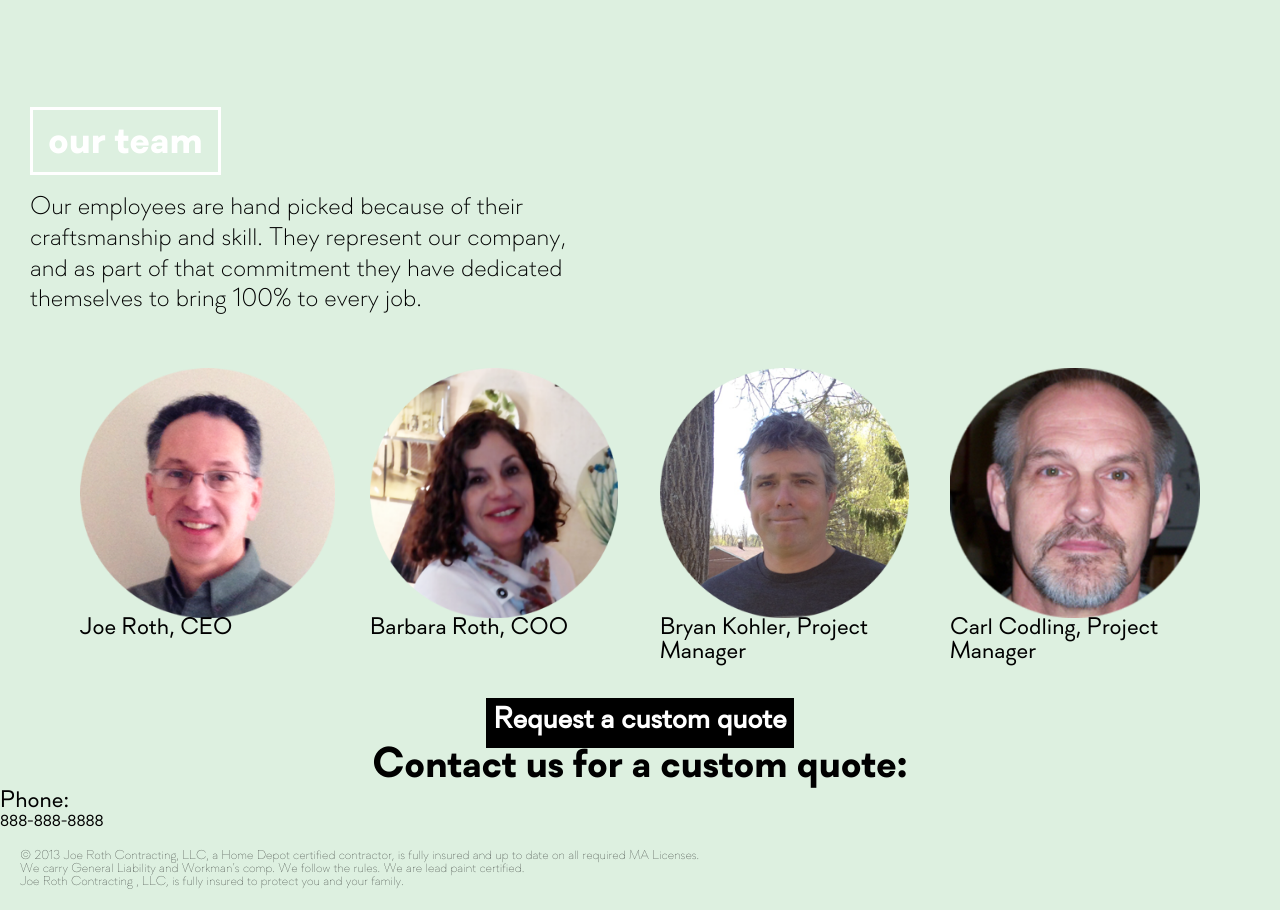
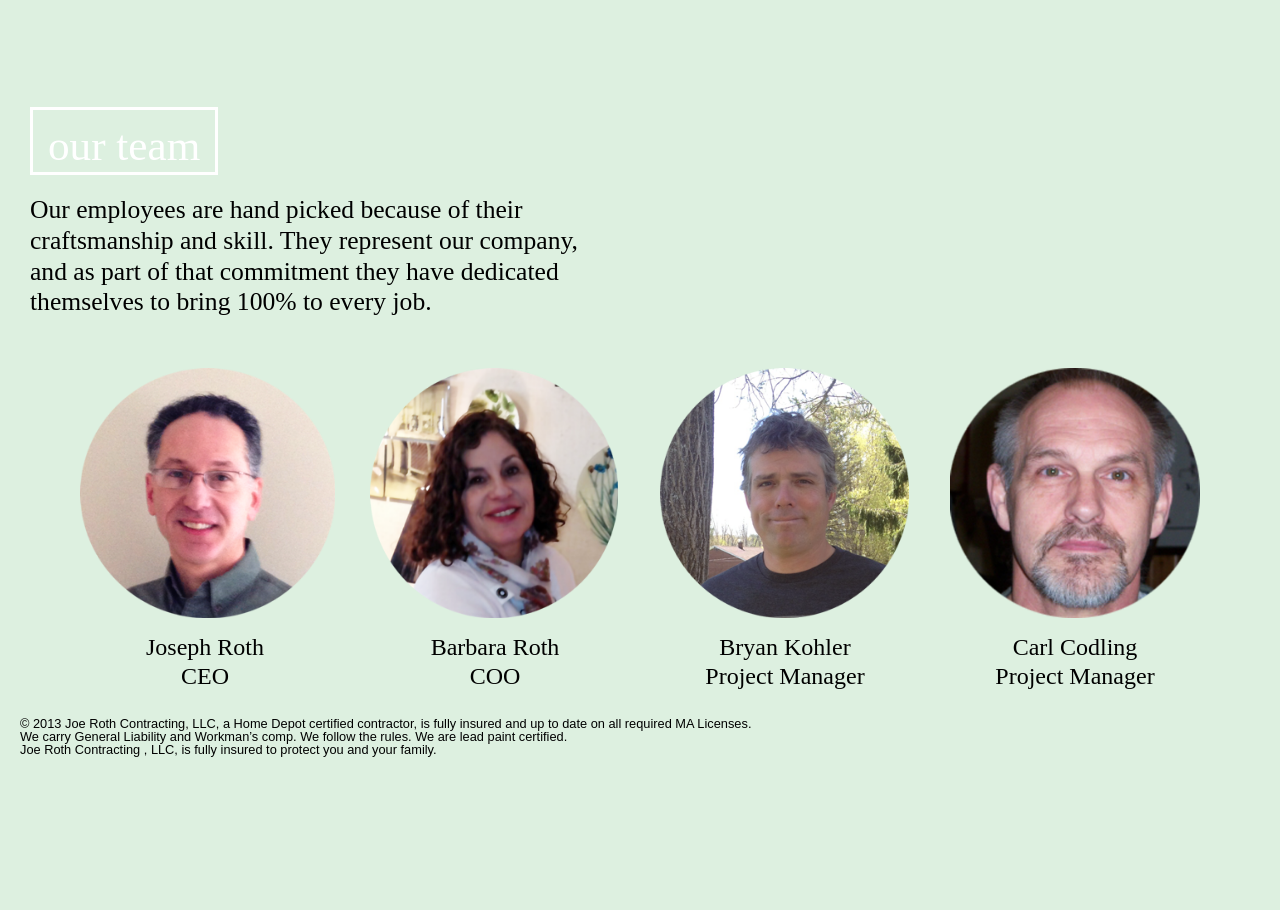
Before and after one commit to jamielynnroth/jrcontracting, a plain HTML site: page index.html in a window 1280 px wide. Shown: the part 1569-2479 px from the top of the page. After the commit the page ends 2346 px from the top, so only its background shows below. Drawn offline with Linux system fonts and the light colour scheme; a web font is replaced by a local one.

Commit message:
font weight tweaks and team page layout

```diff
--- a/index.html
+++ b/index.html
@@ -103,10 +103,11 @@
 			<div id="team_content">
 				<div id="joe" class='employee'>
 				<img src="assets/joe.png">
-				<h2>Joe Roth, CEO </h2>
-				<h3>
+				<h2>Joseph Roth </h2>
+				<h2 class="role">CEO </h2>
 
-	<!-- 			</p>Joe is a craftsman with over 30 years in the field.  His hands-on experience encompasses everything from designing and building custom furniture, installing cabinetry and trim, and custom tile work, to renovating entire houses. This experience combined with his solid foundation for craftsmanship and eye for detail allows Joe to consider the full scope of remodeling projects from start to finish.</p>
+
+	<!-- 			<h3></p>Joe is a craftsman with over 30 years in the field.  His hands-on experience encompasses everything from designing and building custom furniture, installing cabinetry and trim, and custom tile work, to renovating entire houses. This experience combined with his solid foundation for craftsmanship and eye for detail allows Joe to consider the full scope of remodeling projects from start to finish.</p>
 
 				<p>Joe’s management and sales experience is also extensive; from managing the manufacturing, delivery and installation of custom store fixtures and cabinetry, to custom bathrooms and kitchens, he has worked with thousands of clients to create their dreams. Joe holds a BFA in woodworking and furniture design from the University of the Arts in Philadelphia. </p>
 
@@ -121,20 +122,23 @@
 				<div id="fullTeam" class="hidden"> -->
 					<div id="barbara" class='employee'>
 				<img src="assets/barbara.png">
-				<h2> Barbara Roth, COO </h2>
+				<h2> Barbara Roth</h2>
+				<h2 class="role"> COO </h2>
 			<!-- 	<h3><p>Barbara also has a BFA from Philadelphia College of Art, which is where
 				she and Joe first met. They have shared a collaboration of over 30 years in marriage and working together. Barbara's expertise is in office management and strong organizational proficiency. She has extensive experience in customer service with excellent communication skills.
 				</p><h3>
  <--></div>
  				<div id="bryan" class='employee'>
 				<img src="assets/bryan.png">
-				<h2>Bryan Kohler, Project Manager</h2>
+				<h2>Bryan Kohler</h2>
+				<h2 class="role"> Project Manager</h2>
 		<!-- 		<h3><p>Bryan has been a loyal employee with Joe Roth Contracting for over 10
 				years. He started as a carpenter and has worked his way through the ranks to become a project manager. Bryan's hands on experience makes him knowledgeable in all aspects of running the job, from materials purchasing to the final install. Bryan is well respected by our customers who find him personable as well as a great communicator. We are thrilled to have Bryan as a member of the JRC team, and to over see all the Home Depot contracted jobs.</p></h3> -->
 				</div>
 				<div id="carl" class='employee'>
 				<img src="assets/carl.png">
-				<h2> Carl Codling, Project Manager</h2>
+				<h2> Carl Codling</h2>
+				<h2 class="role">Project Manager</h2>
 				<!-- <h3><p>Carl comes to us with over 33 years experience in the field. We call
 				him the MacGyver of JRC. Carl is the project manager for all JRC jobs and has extensive experience in all phases of remodeling. His goal is to get the job done with high quality craftsmanship while respecting clients and their property.</p></h3> -->
 			</div>
@@ -144,16 +148,16 @@
 		</div><!-- #team -->
 
 <div id="contact" class="">
-	<form>
+<!-- 	<form>
 		<input type="submit" id="formButton" value="Request a custom quote">
-	</form>
+	</form> -->
 </div><!-- #contact -->
 
  			<div id="contact">
-				<h1>Contact us for a custom quote:</h1>
+		<!-- 		<h1>Contact us for a custom quote:</h1>
 
 				<p><h2>Phone:</h2><h3> 888-888-8888</h3></p>
-
+ -->
 				<!-- <form>
 					<fieldset id ="form_col1">
 					<h3>
--- a/style.less
+++ b/style.less
@@ -299,12 +299,21 @@ html {
 
 		img {
 			height: 250px;
+			padding-bottom: 15px;
 		}
 		.employee {
 			width: 250px;
 			height: 300px;
 			float:left;
 			margin-left: 40px;
+
+			h2 {
+
+				text-align: center;
+			}
+			.role {
+				font-family: SoinSansPro-Light;
+			}
 		}
 		#joe.employee {
 				margin-left: 0 !important;
--- a/styles/typography.less
+++ b/styles/typography.less
@@ -27,17 +27,17 @@ body {
 }
 
 
-@font-face {
-    font-family: 'RokkittRegular';
-    src: url('assets/webfonts/Rokkitt-webfont.ttf') format('truetype');
-    // src: url('assets/webfonts/Rokkitt-webfont.eot');
-    // src: url('assets/webfonts/Rokkitt-webfont.eot?#iefix') format('embedded-opentype'),
-    //      url('assets/webfonts/Rokkitt-webfont.woff') format('woff'),
-    //      url('assets/webfonts/Rokkitt-webfont.ttf') format('truetype'),
-    //      url('assets/webfonts/Rokkitt-webfont.svg#RokkittRegular') format('svg');
-    font-weight: normal;
-    font-style: normal;
-}
+// @font-face {
+//     font-family: 'RokkittRegular';
+//     src: url('assets/webfonts/Rokkitt-webfont.ttf') format('truetype');
+//     // src: url('assets/webfonts/Rokkitt-webfont.eot');
+//     // src: url('assets/webfonts/Rokkitt-webfont.eot?#iefix') format('embedded-opentype'),
+//     //      url('assets/webfonts/Rokkitt-webfont.woff') format('woff'),
+//     //      url('assets/webfonts/Rokkitt-webfont.ttf') format('truetype'),
+//     //      url('assets/webfonts/Rokkitt-webfont.svg#RokkittRegular') format('svg');
+//     font-weight: normal;
+//     font-style: normal;
+// }
 
 
 
@@ -49,36 +49,36 @@ body {
 	font-style: normal;
 }
 */
-@font-face {
-	font-family: 'DistProTh';
-	src: url('assets/webfonts/DistProTh.ttf') format('truetype');
-	// src: url('assets/webfonts/DistProTh.eot'),
-	// url('assets/webfonts/DistProTh.woff') format('woff'),
-	// url('assets/webfonts/DistProTh.ttf') format('truetype'),
-	// url('assets/webfonts/DistProTh.svg') format('svg');
-	font-weight: normal;
-	font-style: normal;
-}
+// @font-face {
+// 	font-family: 'DistProTh';
+// 	src: url('assets/webfonts/DistProTh.ttf') format('truetype');
+// 	// src: url('assets/webfonts/DistProTh.eot'),
+// 	// url('assets/webfonts/DistProTh.woff') format('woff'),
+// 	// url('assets/webfonts/DistProTh.ttf') format('truetype'),
+// 	// url('assets/webfonts/DistProTh.svg') format('svg');
+// 	font-weight: normal;
+// 	font-style: normal;
+// }
 
-@font-face {
-	font-family: "SoinSans-Lite";
-	src: url('assets/webfonts/SoinSans-Lite.ttf') format('truetype');
-}
-@font-face {
-	font-family: "SoinSans-Regular";
-	src: url('assets/webfonts/SoinSans-Regular.ttf') format('truetype');
-}
+// @font-face {
+// 	font-family: "SoinSans-Lite";
+// 	src: url('assets/webfonts/SoinSans-Lite.ttf') format('truetype');
+// }
+// @font-face {
+// 	font-family: "SoinSans-Regular";
+// 	src: url('assets/webfonts/SoinSans-Regular.ttf') format('truetype');
+// }
 
 
-@font-face {
-	font-family: "SoinSans-Bold";
-	src: url('assets/webfonts/SoinSans-Bold.ttf') format('truetype');
-}
+// @font-face {
+// 	font-family: "SoinSans-Bold";
+// 	src: url('assets/webfonts/SoinSans-Bold.ttf') format('truetype');
+// }
 
-@font-face {
-	font-family: "SoinSans-Headline";
-	src: url('assets/webfonts/SoinSans-Headline.ttf') format('truetype');
-}
+// @font-face {
+// 	font-family: "SoinSans-Headline";
+// 	src: url('assets/webfonts/SoinSans-Headline.ttf') format('truetype');
+// }
 
 
 /**************************************************************************************************/
@@ -89,7 +89,7 @@ body {
 
 h1 {
 	font-size: 2.7em; /*27px;*/
-	font-family: "SoinSans-Headline";
+	font-family: SoinSansPro-Bold;
 	color: black;
 	// padding: 10px 0 ;
 	margin: 0;
@@ -97,21 +97,22 @@ h1 {
 }
 
 h2 {
-	font-family: "SoinSans-Bold";
+	font-family: SoinSansPro-Medium;
 	font-size: 1.5em;/* 22px;*/
 	color: black;
+	line-height: 1.2em;
 	// font-weight: normal;
 }
 
 h3 {
-	font-family:"SoinSans-Bold";
+	font-family:SoinSansPro-Medium;
 	font-size: 1em; /*16px*/
 	line-height: 1em; /*20px*/
 	// font-weight: normal;
 }
 
 h4 {
-	font-family: "SoinSans-Regular";
+	font-family: SoinSansPro-Light;
 	font-size:1em;
 	line-height: 1em;
 }
@@ -122,7 +123,7 @@ h4 {
 }
 
 h5 {
-	font-family:"SoinSans-Lite", sans-serif;
+	font-family: SoinSansPro-Thin, sans-serif;
 	font-size: .8em; /*/*12px;*/
 	// font-weight:normal;
 }
```
